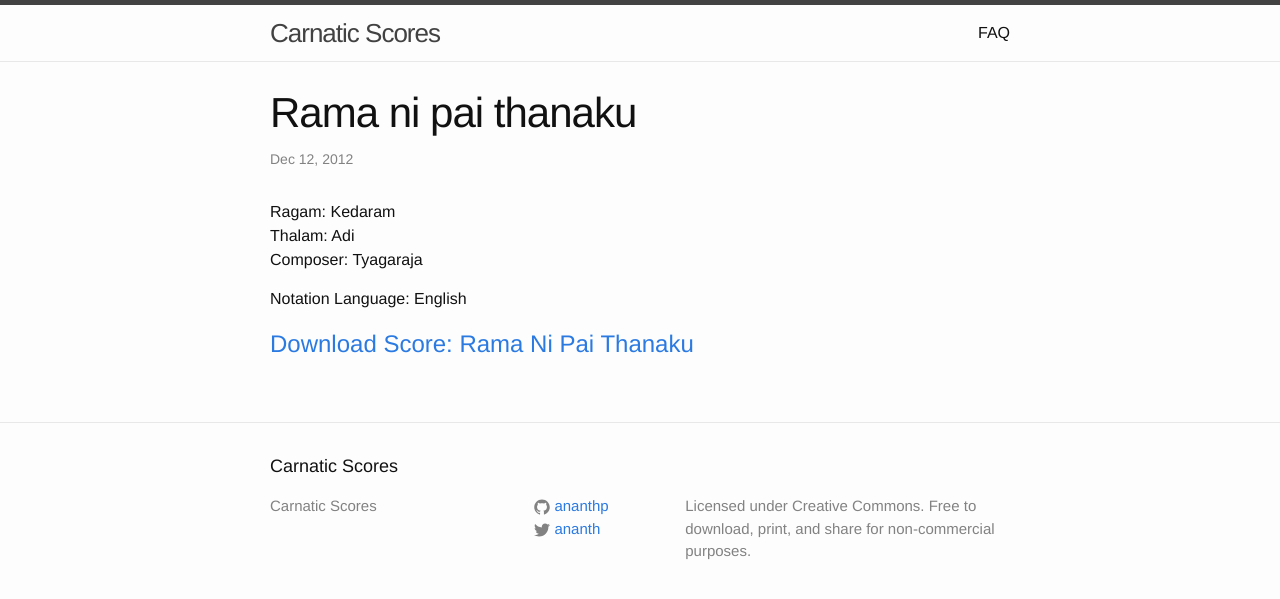
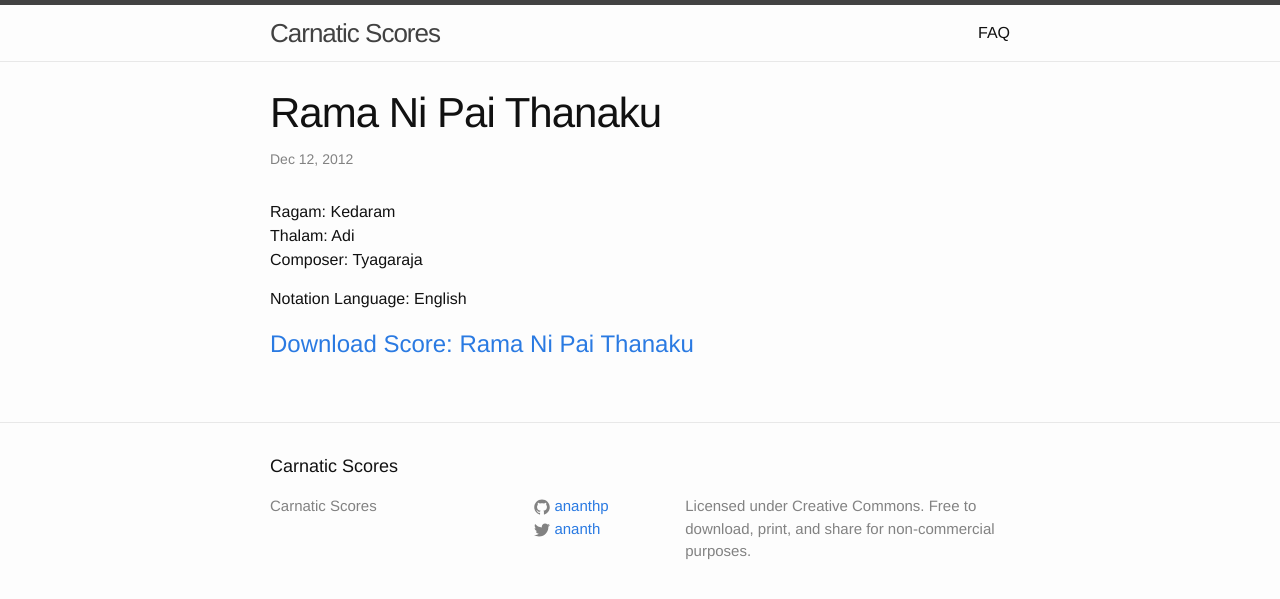
Before and after one commit to ananthp/carnatic_scores, a Jekyll site: the page built from _posts/2012-12-12-rama-ni-pai-thanaku.markdown, in a window 1280 px wide. Shown: the top 599 px of the page. Built offline with Jekyll 4.4.1, drawn with Linux system fonts in a browser that asks for light colours.

```diff
--- a/_posts/2012-12-12-rama-ni-pai-thanaku.markdown
+++ b/_posts/2012-12-12-rama-ni-pai-thanaku.markdown
@@ -1,6 +1,6 @@
 ---
 layout: post
-title: "Rama ni pai thanaku"
+title: "Rama Ni Pai Thanaku"
 tags: scores english tyagaraja kedaram adi
 ---
 
```
